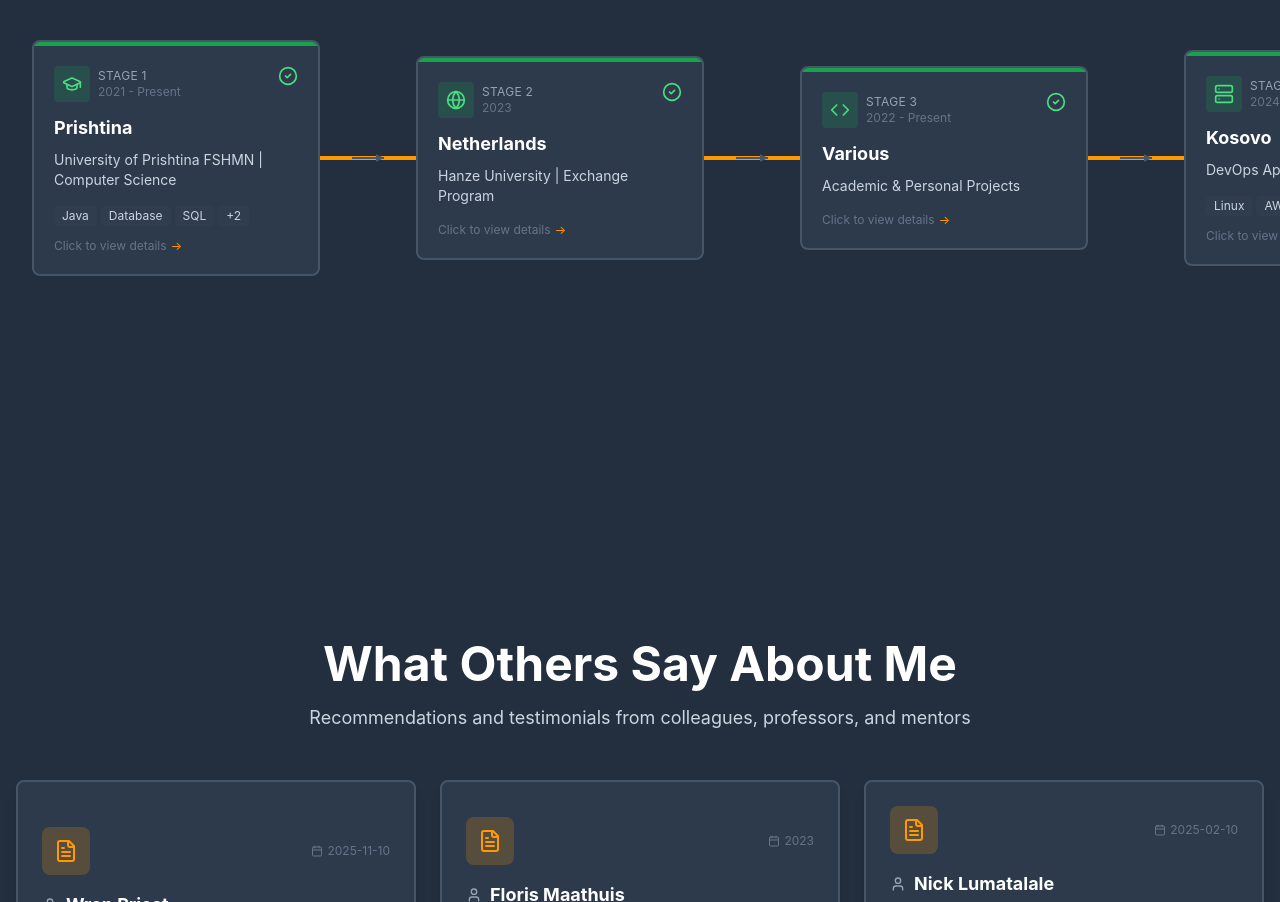
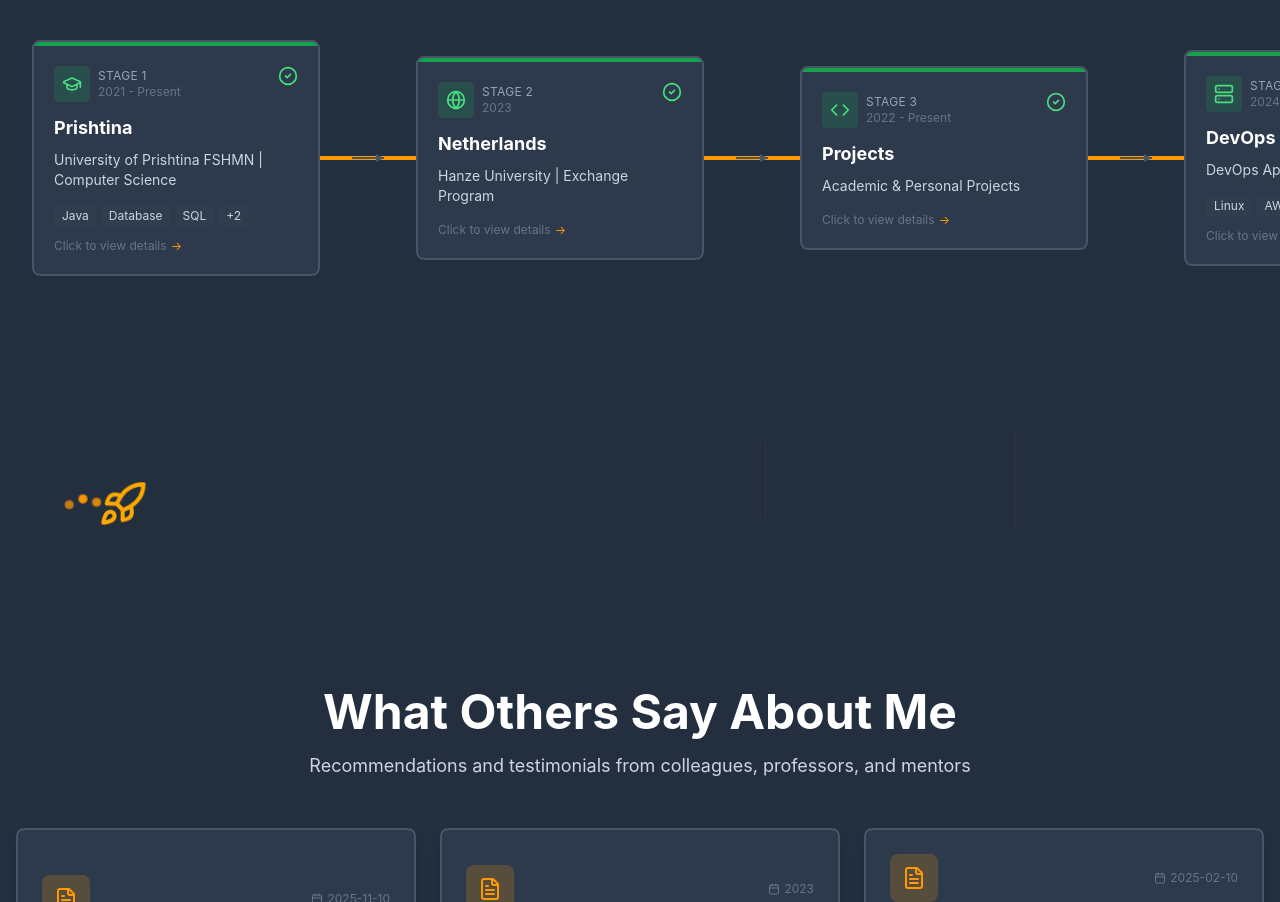
Before and after one commit to lerthy/devopsportfolio, a Next.js app: page / in a window 1280 px wide. Shown: the part 1040-1942 px from the top of the page. Built offline with nearby package versions, Linux system fonts and the light colour scheme.

Commit message:
final fix

```diff
--- a/src/components/JourneyTimeline.tsx
+++ b/src/components/JourneyTimeline.tsx
@@ -2,6 +2,7 @@
 
 import { useState, useRef } from 'react'
 import { motion, useScroll, useTransform } from 'framer-motion'
+import { Rocket } from 'lucide-react'
 import { journeyStops } from '@/data/journeyData'
 import JourneyStop from './JourneyStop'
 import StopCard from './StopCard'
@@ -150,6 +151,171 @@ export default function JourneyTimeline() {
             </div>
           </div>
         </div>
+
+        {/* Rocket Animation at Bottom */}
+        <div className="relative mt-16 h-24 overflow-hidden">
+          {/* Desktop: Enhanced Rocket Animation */}
+          <motion.div
+            className="hidden lg:block absolute bottom-0"
+            animate={{
+              x: ['-48px', 'calc(100% + 48px)', '-48px'],
+            }}
+            transition={{
+              duration: 10,
+              repeat: Infinity,
+              ease: 'easeInOut',
+            }}
+          >
+            <motion.div
+              animate={{
+                rotate: [0, 5, 0, -5, 0],
+                scale: [1, 1.1, 1],
+              }}
+              transition={{
+                duration: 2,
+                repeat: Infinity,
+                ease: 'easeInOut',
+              }}
+            >
+              <Rocket className="w-12 h-12 text-[#FF9900] drop-shadow-2xl filter brightness-110" />
+            </motion.div>
+
+            {/* Rocket Exhaust Particles */}
+            <motion.div
+              className="absolute -left-8 top-1/2 transform -translate-y-1/2"
+              animate={{
+                opacity: [0.8, 1, 0.8],
+                scale: [0.8, 1.2, 0.8],
+              }}
+              transition={{
+                duration: 0.5,
+                repeat: Infinity,
+                ease: 'easeInOut',
+              }}
+            >
+              <div className="flex gap-1">
+                {[0, 1, 2].map((i) => (
+                  <motion.div
+                    key={i}
+                    className="w-2 h-2 rounded-full bg-[#FF9900]"
+                    animate={{
+                      y: [0, -8, 0],
+                      opacity: [0.6, 1, 0.6],
+                    }}
+                    transition={{
+                      duration: 0.8,
+                      repeat: Infinity,
+                      delay: i * 0.2,
+                      ease: 'easeOut',
+                    }}
+                  />
+                ))}
+              </div>
+            </motion.div>
+          </motion.div>
+
+          {/* Mobile: Enhanced Rocket Animation */}
+          <motion.div
+            className="lg:hidden absolute bottom-0"
+            animate={{
+              x: ['-32px', 'calc(100% + 32px)', '-32px'],
+            }}
+            transition={{
+              duration: 8,
+              repeat: Infinity,
+              ease: 'easeInOut',
+            }}
+          >
+            <motion.div
+              animate={{
+                rotate: [0, 5, 0, -5, 0],
+                scale: [1, 1.1, 1],
+              }}
+              transition={{
+                duration: 2,
+                repeat: Infinity,
+                ease: 'easeInOut',
+              }}
+            >
+              <Rocket className="w-8 h-8 text-[#FF9900] drop-shadow-2xl filter brightness-110" />
+            </motion.div>
+
+            {/* Rocket Exhaust Particles - Mobile */}
+            <motion.div
+              className="absolute -left-6 top-1/2 transform -translate-y-1/2"
+              animate={{
+                opacity: [0.8, 1, 0.8],
+                scale: [0.8, 1.2, 0.8],
+              }}
+              transition={{
+                duration: 0.5,
+                repeat: Infinity,
+                ease: 'easeInOut',
+              }}
+            >
+              <div className="flex gap-1">
+                {[0, 1].map((i) => (
+                  <motion.div
+                    key={i}
+                    className="w-1.5 h-1.5 rounded-full bg-[#FF9900]"
+                    animate={{
+                      y: [0, -6, 0],
+                      opacity: [0.6, 1, 0.6],
+                    }}
+                    transition={{
+                      duration: 0.8,
+                      repeat: Infinity,
+                      delay: i * 0.2,
+                      ease: 'easeOut',
+                    }}
+                  />
+                ))}
+              </div>
+            </motion.div>
+          </motion.div>
+
+          {/* Animated Trail Lines */}
+          <div className="absolute bottom-0 left-0 right-0 h-2 overflow-hidden">
+            <motion.div
+              className="absolute bottom-0 left-0 right-0 h-full"
+              animate={{
+                background: [
+                  'linear-gradient(to right, transparent 0%, #FF9900/20 50%, transparent 100%)',
+                  'linear-gradient(to right, transparent 0%, #FF9900/40 50%, transparent 100%)',
+                  'linear-gradient(to right, transparent 0%, #FF9900/20 50%, transparent 100%)',
+                ],
+              }}
+              transition={{
+                duration: 2,
+                repeat: Infinity,
+                ease: 'easeInOut',
+              }}
+            />
+          </div>
+
+          {/* Speed Lines Effect */}
+          <div className="absolute bottom-0 left-0 right-0 h-full pointer-events-none">
+            {[...Array(5)].map((_, i) => (
+              <motion.div
+                key={i}
+                className="absolute bottom-0 h-full w-px bg-[#FF9900]/20"
+                style={{
+                  left: `${20 + i * 20}%`,
+                }}
+                animate={{
+                  opacity: [0, 0.5, 0],
+                  scaleY: [0.5, 1, 0.5],
+                }}
+                transition={{
+                  duration: 1.5,
+                  repeat: Infinity,
+                  delay: i * 0.3,
+                  ease: 'easeInOut',
+                }}
+              />
+            ))}
+          </div>
+        </div>
       </div>
 
       {/* Stop Card Modal */}
--- a/src/components/StopCard.tsx
+++ b/src/components/StopCard.tsx
@@ -303,12 +303,20 @@ export default function StopCard({ stop, onClose }: StopCardProps) {
                   animate={{ opacity: 1, y: 0 }}
                   transition={{ delay: 0.6 }}
                 >
-                  <a
-                    href="mailto:lerdi890@gmail.com"
-                    className="block w-full text-center px-6 py-4 bg-gradient-to-r from-[#FF9900] to-[#FF8800] hover:from-[#FF8800] hover:to-[#FF7700] text-white rounded-lg font-semibold transition-all shadow-lg hover:shadow-xl hover:scale-[1.02] active:scale-[0.98]"
+                  <motion.button
+                    onClick={() => {
+                      onClose()
+                      setTimeout(() => {
+                        const contactSection = document.getElementById('contact')
+                        contactSection?.scrollIntoView({ behavior: 'smooth' })
+                      }, 300)
+                    }}
+                    className="w-full px-6 py-4 bg-gradient-to-r from-[#FF9900] to-[#FF8800] hover:from-[#FF8800] hover:to-[#FF7700] text-white rounded-lg font-semibold transition-all shadow-lg hover:shadow-xl focus:outline-none focus:ring-2 focus:ring-[#FF9900] focus:ring-offset-2 focus:ring-offset-[#232F3E]"
+                    whileHover={{ scale: 1.02 }}
+                    whileTap={{ scale: 0.98 }}
                   >
-                    Let's build something together
-                  </a>
+                    Let's build something together →
+                  </motion.button>
                 </motion.div>
               )}
             </div>
--- a/src/data/journeyData.ts
+++ b/src/data/journeyData.ts
@@ -63,7 +63,7 @@ export const journeyStops: JourneyStop[] = [
   {
     id: "projects",
     title: "Academic & Personal Projects",
-    location: "Various",
+    location: "Projects",
     date: "2022 - Present",
     icon: "code",
     position: 50,
@@ -97,7 +97,7 @@ export const journeyStops: JourneyStop[] = [
   {
     id: "devops",
     title: "DevOps Apprentice",
-    location: "Kosovo",
+    location: "DevOps",
     date: "2024 - Present",
     icon: "server",
     position: 70,
@@ -117,7 +117,7 @@ export const journeyStops: JourneyStop[] = [
   {
     id: "startup",
     title: "Startup & Side Projects | Bytefull & Friends",
-    location: "Kosovo",
+    location: "DevOps/Dev",
     date: "2024 - Present",
     icon: "rocket",
     position: 85,
```
